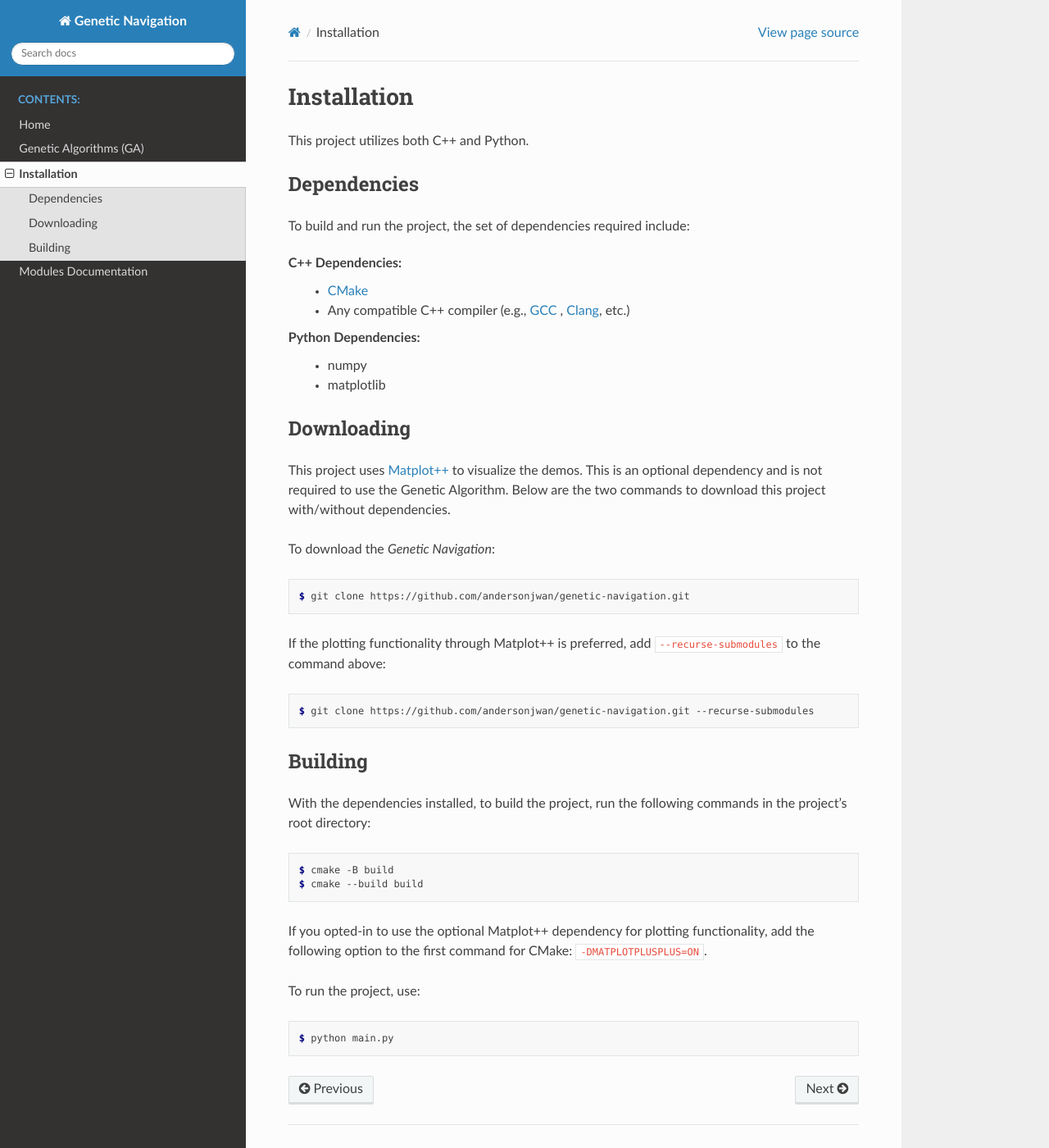
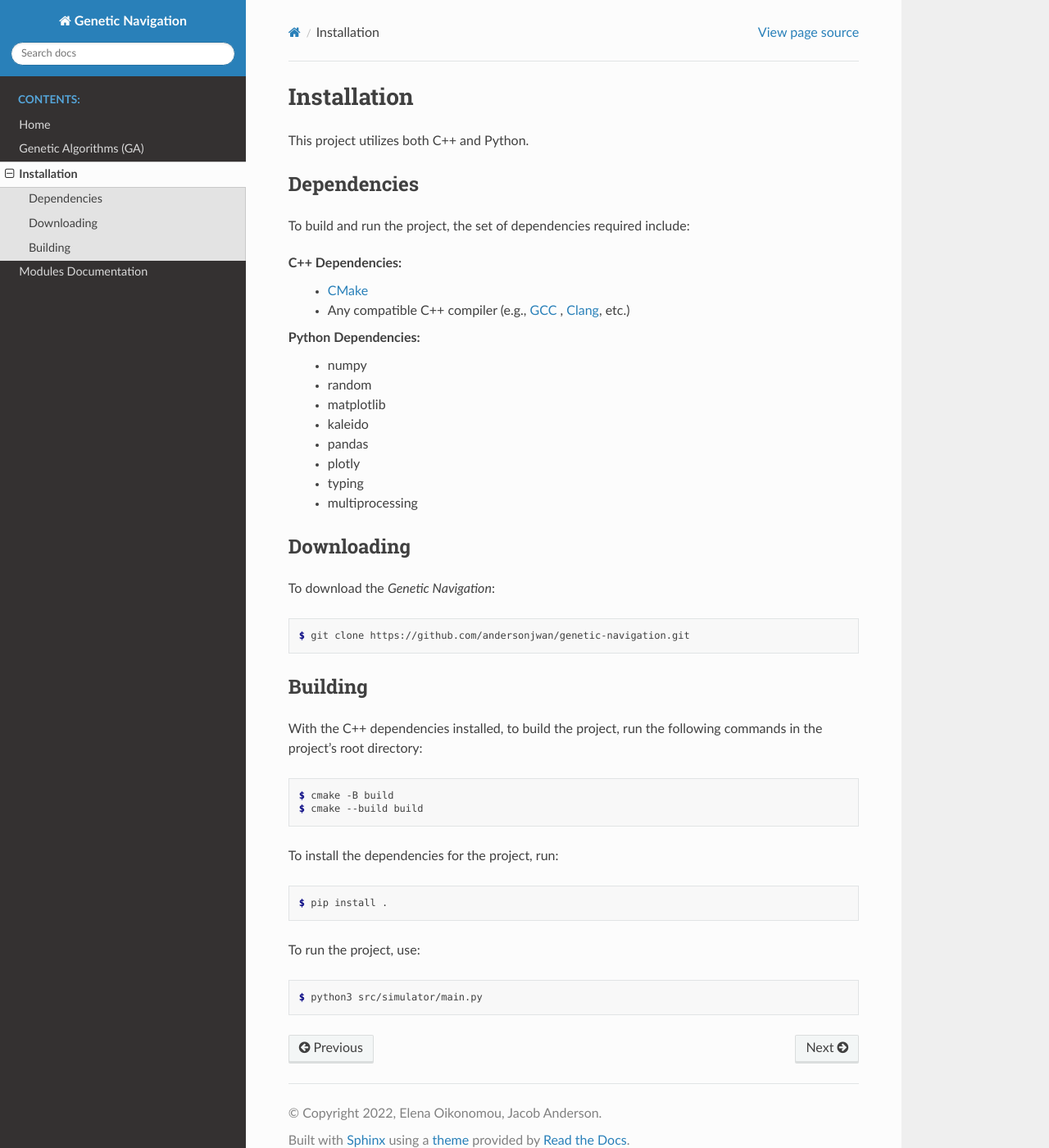
Before and after one commit to andersonjwan/genetic-navigation, a Sphinx documentation site: the page built from docs/source/usage.rst, in a window 1280 px wide and 1400 px high. Shown: the whole window at 82% size. Built offline with Sphinx 7.4.7 and the Read the Docs theme 2.0.0, drawn with Linux system fonts in a browser that asks for light colours; pages that are not in the unit, such as notebooks, are missing from menus.

```diff
--- a/docs/source/conf.py
+++ b/docs/source/conf.py
@@ -12,8 +12,9 @@
 #
 import os
 import sys
-sys.path.insert(0, os.path.abspath('../..'))
-
+# sys.path.insert(0, os.path.abspath('../..'))
+sys.path.insert(0, os.path.abspath('../../src/simulator'))
+sys.path.insert(0, os.path.abspath('../../bindings/pygenalg/'))
 
 # -- Project information -----------------------------------------------------
 
--- a/docs/source/genetic_algos.rst
+++ b/docs/source/genetic_algos.rst
@@ -40,8 +40,7 @@ GA Disadvantages:
  * The formulation of the fitness function is critical for convergence
 
 
-Elements of GA
---------------
+**Elements of GA**
 
 The key elements of this method are the following:
 
--- a/docs/source/usage.rst
+++ b/docs/source/usage.rst
@@ -15,15 +15,16 @@ C++ Dependencies:
 
 Python Dependencies:
  * numpy
+ * random
  * matplotlib
+ * kaleido
+ * pandas
+ * plotly
+ * typing
+ * multiprocessing
 
 Downloading
 -----------
-
-This project uses `Matplot++ <https://github.com/alandefreitas/matplotplusplus>`_
-to visualize the demos. This is an optional dependency and is not required to
-use the Genetic Algorithm. Below are the two commands to download this project
-with/without dependencies.
 
 To download the *Genetic Navigation*:
 
@@ -31,17 +32,9 @@ To download the *Genetic Navigation*:
 
    $ git clone https://github.com/andersonjwan/genetic-navigation.git
 
-If the plotting functionality through Matplot++ is preferred,
-add :code:`--recurse-submodules` to the command above:
-
-.. code-block:: console
-
-   $ git clone https://github.com/andersonjwan/genetic-navigation.git --recurse-submodules
-
-
 Building
 --------
-With the dependencies installed, to build the project, run the following commands
+With the C++ dependencies installed, to build the project, run the following commands
 in the project's root directory:
 
 .. code-block:: console
@@ -49,11 +42,14 @@ in the project's root directory:
    $ cmake -B build
    $ cmake --build build
 
-If you opted-in to use the optional Matplot++ dependency for plotting functionality,
-add the following option to the first command for CMake: :code:`-DMATPLOTPLUSPLUS=ON`.
+To install the dependencies for the project, run:
+
+.. code-block:: console
+
+   $ pip install .
 
 To run the project, use:
 
 .. code-block:: console
 
-   $ python main.py
+   $ python3 src/simulator/main.py
```
Also changed, not shown: README.md (+2 -10 lines), docs/source/index.rst (+36 -17 lines), 2 other files.
